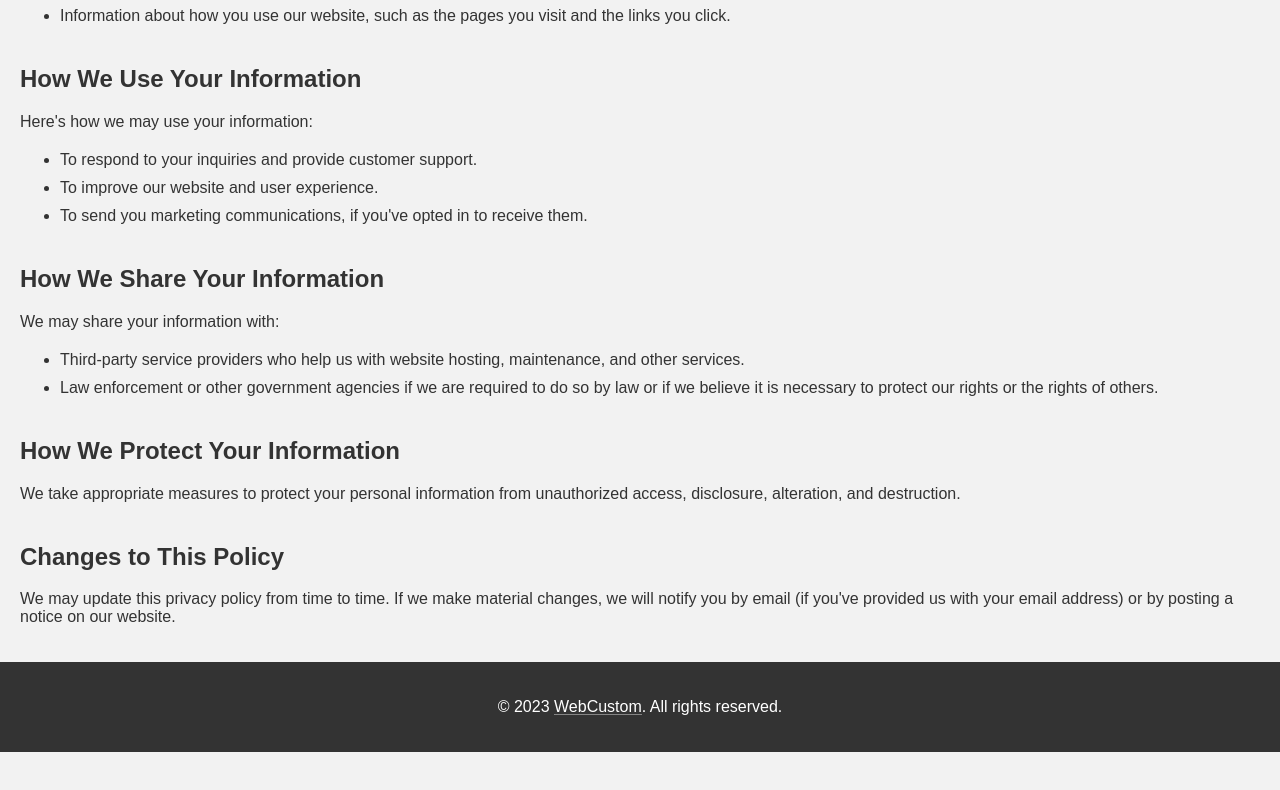
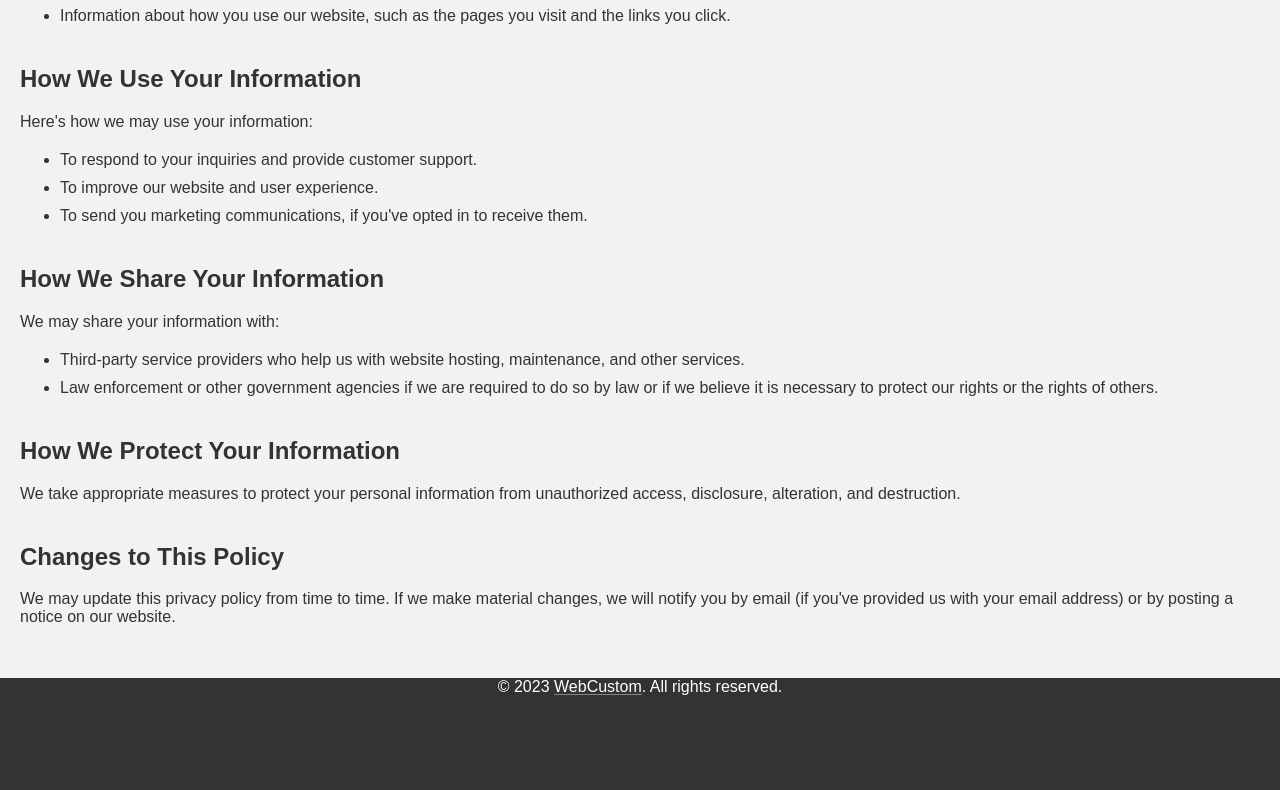
Before and after one commit to im4R3S/WebCustom, a plain HTML site: page policy.html in a window 1280 px wide. Shown: the part 378-1168 px from the top of the page. Before the commit the page ends 1130 px from the top, so only its background shows below. Drawn offline with Linux system fonts and the light colour scheme.

Commit message:
Update policy.css

```diff
--- a/policy.css
+++ b/policy.css
@@ -34,12 +34,7 @@ li {
 	margin-bottom: 10px;
 }
 
-footer {
-	background-color: #333;
-	color: #fff;
-	padding: 20px;
-	text-align: center;
-}
+footer{background-color: #333; color: #fff; height: 15vh; left: 0; bottom: 0; width: 100%;text-align: center;}
 
 /* UTILS */
 section{height: 100vh !important;}
```
